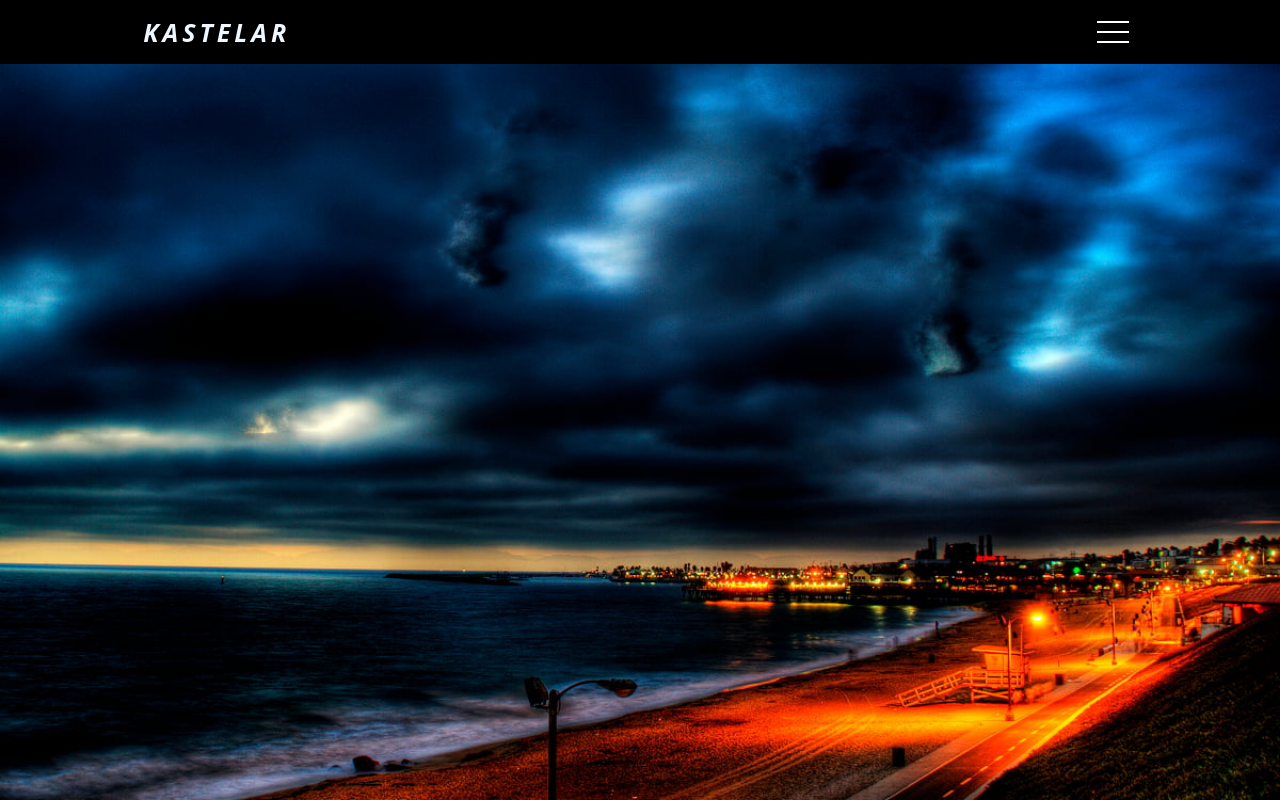
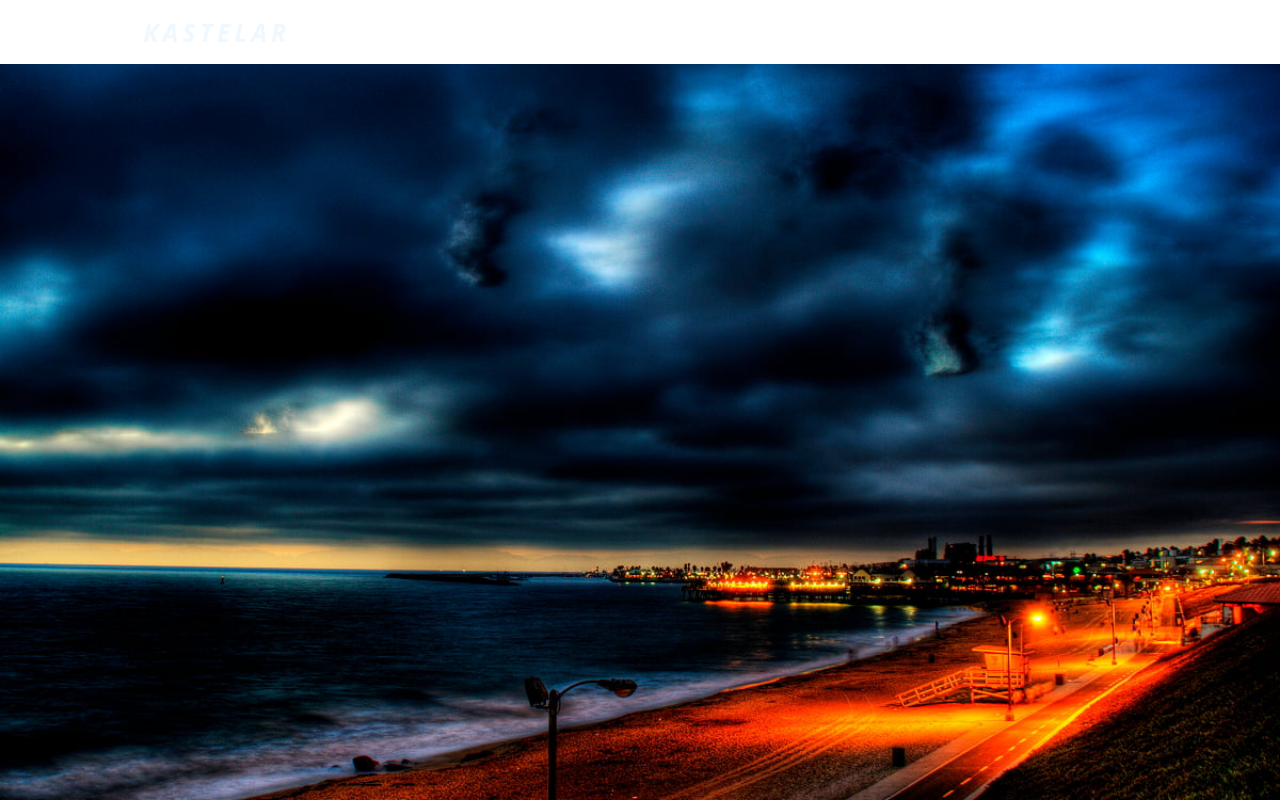
Before and after one commit to mathsf/navega-o, a PHP site: page / in a window 1280 px wide; the page is wider, and only the part inside the window is pictured. Run offline with PHP 8.4, Linux system fonts and the light colour scheme.

Commit message:
Update estilo.css

```diff
--- a/estilo.css
+++ b/estilo.css
@@ -24,7 +24,7 @@ nav {
     justify-content: space-around;
     align-items: center;
     font-family: system-ui, -apple-system, BlinkMacSystemFont, 'Segoe UI', Roboto, Arial, Oxygen, Ubuntu, Cantarell, 'Open Sans', 'Helvetica Neue', sans-serif;
-    background: #000000;
+    background: ##23232e;
     height: 8vh;
 }
 
@@ -53,7 +53,7 @@ main {
 .menu-movel div {
     width: 32px;
     height: 2px;
-    background: #ffffff;
+    background: #fff;
     margin: 8px;
     transition: 0.25s;
 }
```
